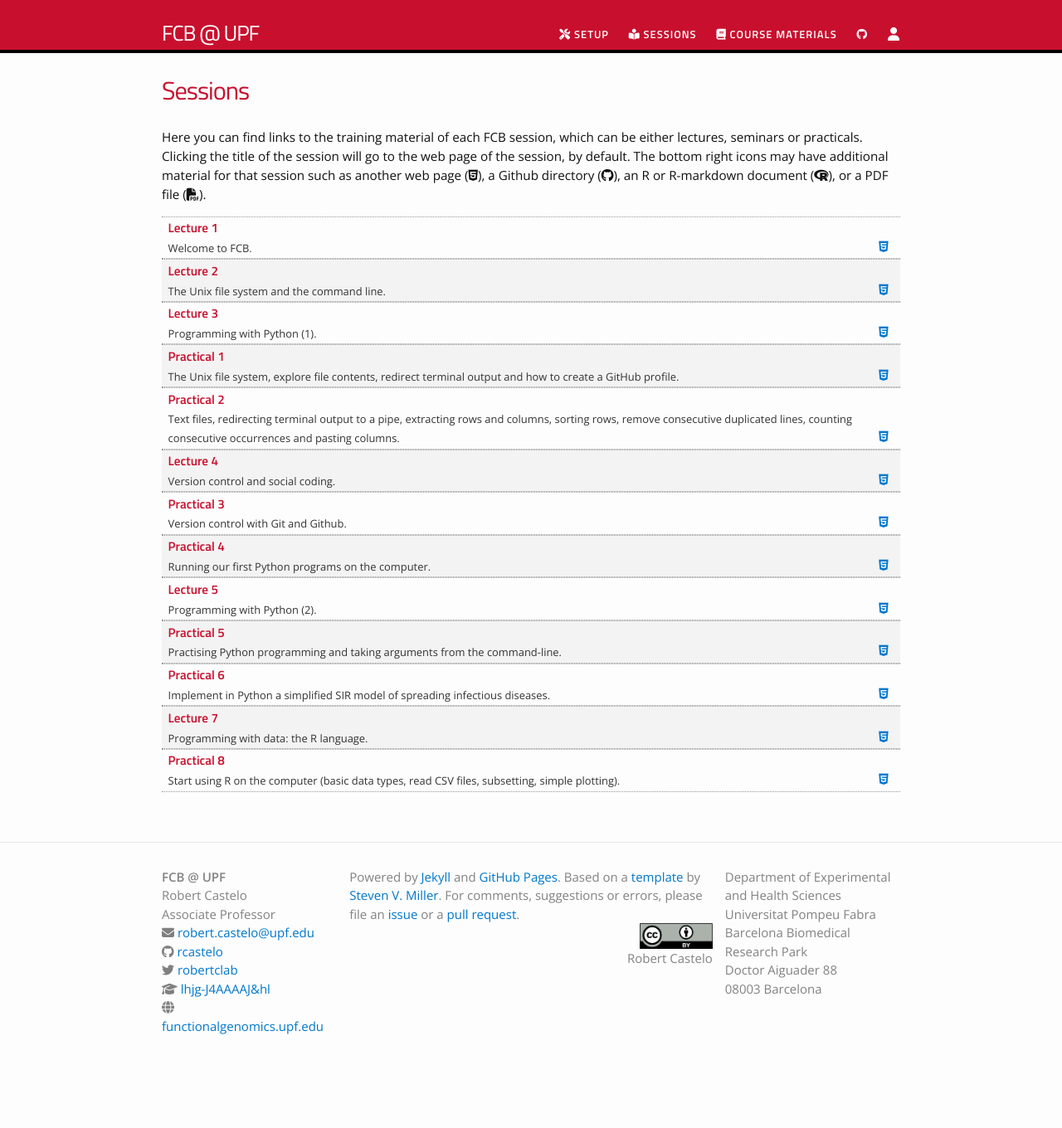
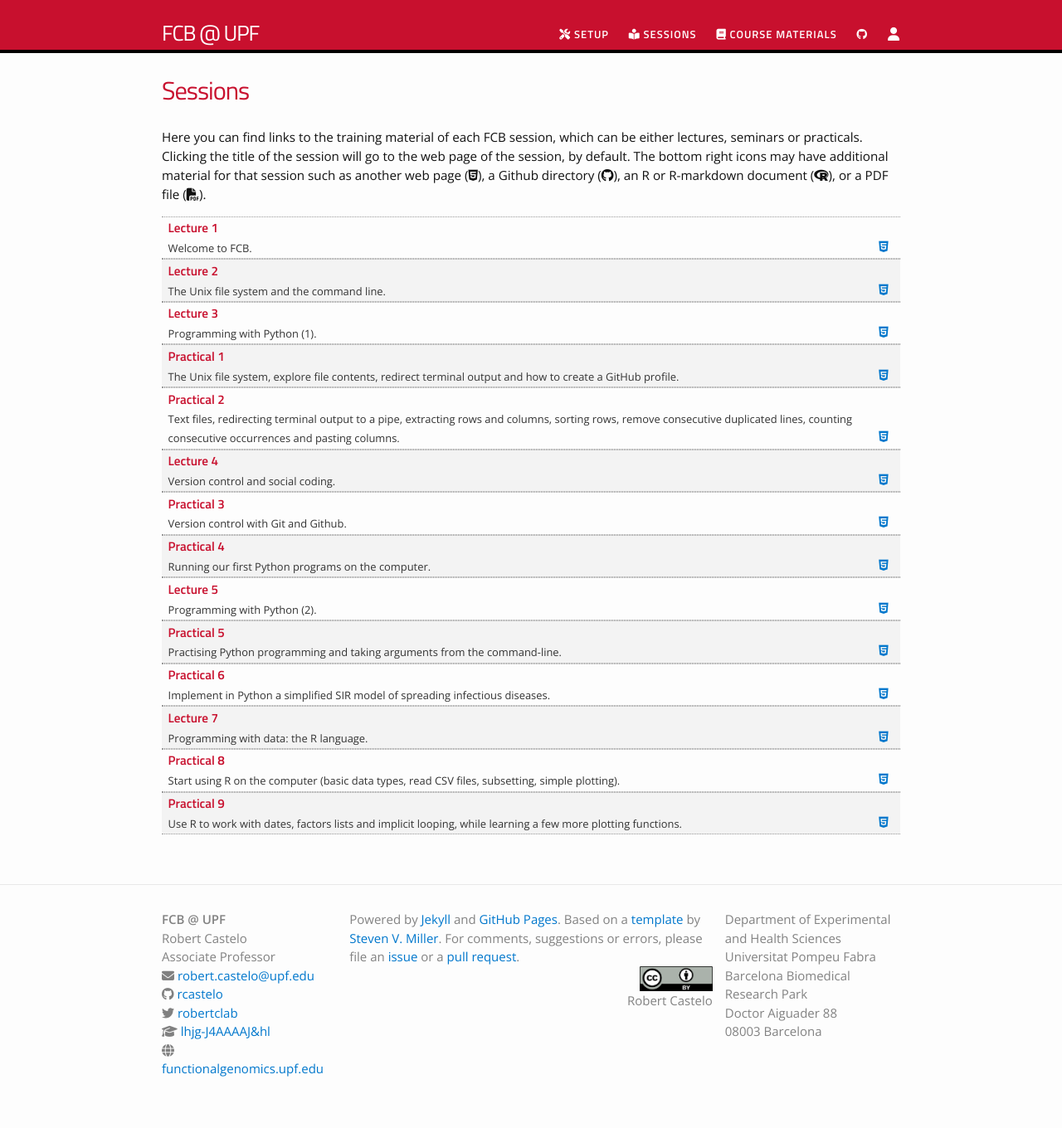
Before and after one commit to funcompbio/funcompbio.github.io, a Jekyll site: the page built from sessions.md, in a window 1280 px wide. Shown: the whole page at 83% size. Built offline with Jekyll 4.4.1, drawn with Linux system fonts in a browser that asks for light colours; nearby versions of some CDN libraries; before the commit the page ends 1308 px from its top, so only the background shows below that.

Commit message:
Updated practical 9.

```diff
--- a/_data/sessions.yml
+++ b/_data/sessions.yml
@@ -62,3 +62,8 @@
   dirname: practical8
   slides: Practical8
   desc: "Start using R on the computer (basic data types, read CSV files, subsetting, simple plotting)."
+
+- title: "Practical 9"
+  dirname: practical9
+  slides: Practical9
+  desc: "Use R to work with dates, factors lists and implicit looping, while learning a few more plotting functions."
```
